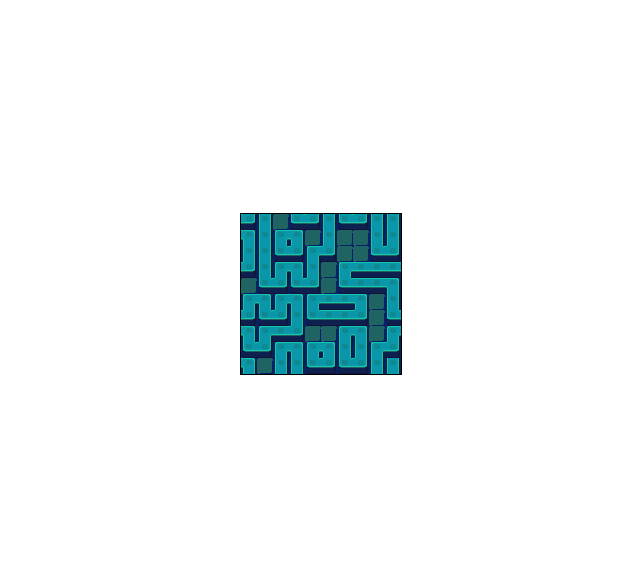
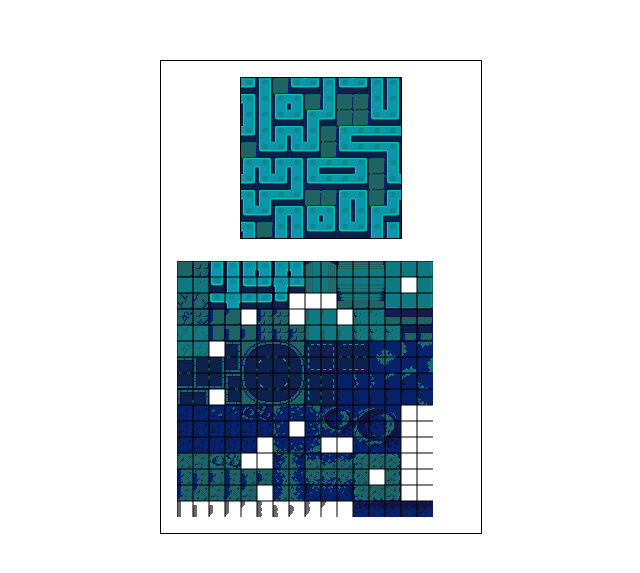
Before and after one commit to ChrisWhite12/waveFunTest, a React (Vite) app: page / in a window 1280 px wide. Shown: the part 103-676 px from the top of the page, without its empty margins (319-959 px from the left). Built offline with nearby package versions, Linux system fonts and the light colour scheme.

Commit message:
adding tile selector

```diff
--- a/package.json
+++ b/package.json
@@ -12,7 +12,7 @@
   "dependencies": {
     "@emotion/react": "^11.14.0",
     "@emotion/styled": "^11.14.0",
-    "@mui/material": "^6.4.4",
+    "@mui/material": "^6.4.8",
     "react": "^19.0.0",
     "react-dom": "^19.0.0"
   },
--- a/src/App.tsx
+++ b/src/App.tsx
@@ -1,13 +1,15 @@
-import { Box } from '@mui/material'
+import { Stack } from '@mui/material'
 import './App.css'
 import CanvasBox from './components/CanvasBox'
+import TileSelector from './components/TileSelector'
 
 function App() {
 
   return (
-    <Box>
+    <Stack direction="column" spacing={2} sx={{ border: '1px solid black', padding: 2 }}>
       <CanvasBox />
-    </Box>
+      <TileSelector />
+    </Stack>
   )
 }
 
--- a/src/components/CanvasBox.tsx
+++ b/src/components/CanvasBox.tsx
@@ -1,4 +1,5 @@
 import { useEffect, useState } from "react";
+import { putTile } from "./util";
 
 enum TileType {
     horizontal = 'horizontal',
@@ -157,14 +158,6 @@
         // },
     }
 
-    function putTile( tiles: number[][], row: number, col: number, ctx: CanvasRenderingContext2D, size: number) {
-        tiles.forEach((tileData, index) => {
-            const sourceX = tileData[0] * tileSize;
-            const sourceY = tileData[1] * tileSize;
-            ctx.drawImage(tileAtlas, sourceX, sourceY, tileSize, tileSize, row + (index % size) * tileSize, col + Math.floor(index / size) * tileSize, tileSize, tileSize);
-        });
-    }
-
     function draw() {
         let mapIndex = 0;
         const canvas = document.querySelector('canvas');
@@ -212,7 +205,7 @@
                         console.error('Tile not found');
                         return;
                     }
-                    putTile(tile.tiles, row, col, ctx, tile.size);
+                    putTile(tile.tiles, row, col, ctx, tile.size, tileSize, tileAtlas);
                     mapIndex++;
                     continue;
                 } else {
--- /dev/null
+++ b/src/components/TileSelector.tsx
@@ -0,0 +1,72 @@
+import { Stack } from "@mui/material";
+import { MouseEvent, useEffect } from "react";
+import { putTile } from "./util";
+
+interface TileSelectorProps {}
+
+
+const TileSelector = ({ }: TileSelectorProps) => {
+    const tileAtlas = new Image();
+    const tileSize = 16;
+
+    const draw = () => {
+        const canvas = document.getElementById('tileSelector') as HTMLCanvasElement;
+        canvas.width = tileAtlas.width;
+        canvas.height = tileAtlas.height;
+        const context = canvas.getContext('2d');
+        if (context) {
+            context.drawImage(tileAtlas, 0, 0);
+        }
+
+        for (let x = 0; x < tileAtlas.width; x += tileSize) {
+            context?.beginPath();
+            context?.moveTo(x, 0);
+            context?.lineTo(x, tileAtlas.height);
+            context?.stroke();
+        }
+
+        for (let y = 0; y < tileAtlas.height; y += tileSize) {
+            context?.beginPath();
+            context?.moveTo(0, y);
+            context?.lineTo(tileAtlas.width, y);
+            context?.stroke();
+        }
+
+    }
+
+    const handleTileClick = (event: MouseEvent<HTMLCanvasElement>) => {
+        const canvas = document.getElementById('tileSelector') as HTMLCanvasElement;
+        const rect = canvas.getBoundingClientRect();
+        const x = event.clientX - rect.left;
+        const y = event.clientY - rect.top;
+        const tileX = Math.floor(x / tileSize);
+        const tileY = Math.floor(y / tileSize);
+        const selectedTileCanvas = document.getElementById('selectedTile') as HTMLCanvasElement;
+        const ctx = selectedTileCanvas.getContext('2d');
+        if (!ctx) {
+            return;
+        }
+        ctx.clearRect(0, 0, tileSize, tileSize);
+        putTile([[tileX, tileY]], 0, 0, ctx, 1, tileSize, tileAtlas);
+    }
+
+    useEffect(() => {
+        tileAtlas.src = '/tileset_arranged.png';
+        tileAtlas.onload = () => {
+            console.log('tileAtlas loaded');
+            draw();
+        };
+        tileAtlas.onerror = (error) => {
+            console.error('Failed to load tileAtlas ', error);
+        };
+    }, []);
+
+    return (
+        <Stack direction='row' spacing={2} alignItems={'center'}>
+            <canvas id="tileSelector" onClick={handleTileClick}></canvas>
+            <canvas id="selectedTile" width={tileSize} height={tileSize}></canvas>
+        </Stack>
+    );
+};
+
+export default TileSelector;
--- /dev/null
+++ b/src/components/util.ts
@@ -0,0 +1,9 @@
+
+
+export function putTile( tiles: number[][], row: number, col: number, ctx: CanvasRenderingContext2D, size: number, tileSize: number, tileAtlas: HTMLImageElement) {
+    tiles.forEach((tileData, index) => {
+        const sourceX = tileData[0] * tileSize;
+        const sourceY = tileData[1] * tileSize;
+        ctx.drawImage(tileAtlas, sourceX, sourceY, tileSize, tileSize, row + (index % size) * tileSize, col + Math.floor(index / size) * tileSize, tileSize, tileSize);
+    });
+}
```
Also changed, not shown: 1 other file (tests, documents, lock files or other folders).
